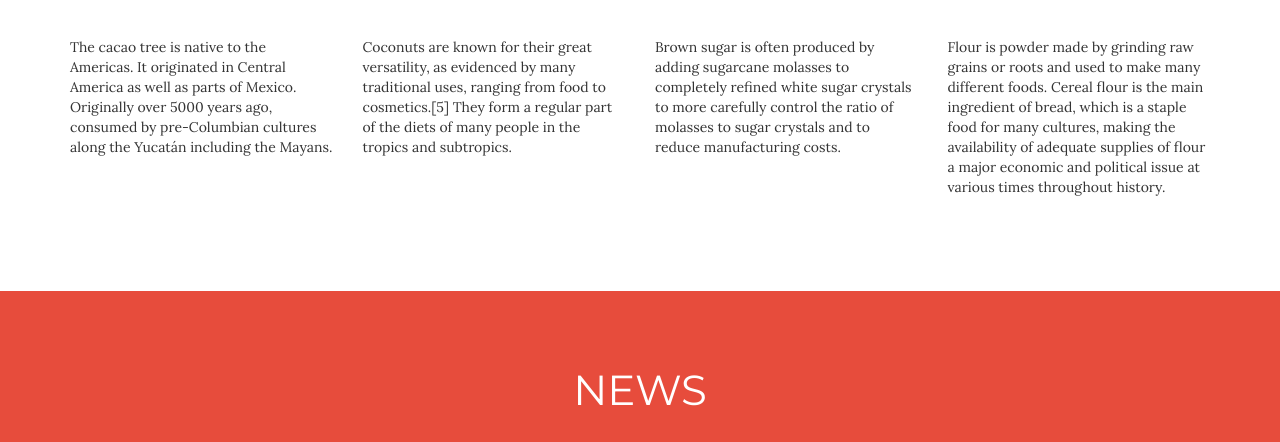
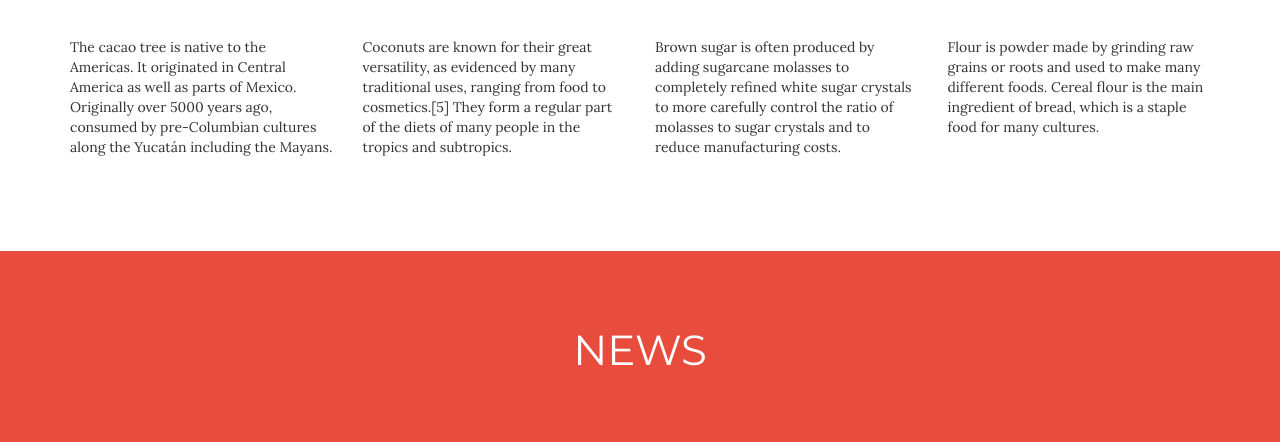
Before and after one commit to andresbuzzio/precious, a plain HTML site: page index.html in a window 1280 px wide. Shown: the part 1736-2178 px from the top of the page. Drawn offline with nearby package versions, Linux system fonts and the light colour scheme.

Commit message:
Update index.html

```diff
--- a/index.html
+++ b/index.html
@@ -171,7 +171,7 @@
     <div class="col-sm-3">
     <img src="https://static1.squarespace.com/static/5609ec4de4b0dd5c5f349904/5609f3b1e4b0132665d21f7b/5626ea85e4b0d3deeafab5ff/1445391034593/cocohyrdo_powder_white.jpg?format=750w" width="200" height="200"/>
     <p class="paragraph-margin">
-    Flour is powder made by grinding raw grains or roots and used to make many different foods. Cereal flour is the main ingredient of bread, which is a staple food for many cultures, making the availability of adequate supplies of flour a major economic and political issue at various times throughout history.
+    Flour is powder made by grinding raw grains or roots and used to make many different foods. Cereal flour is the main ingredient of bread, which is a staple food for many cultures.
     </p>
     </div>
 
```
